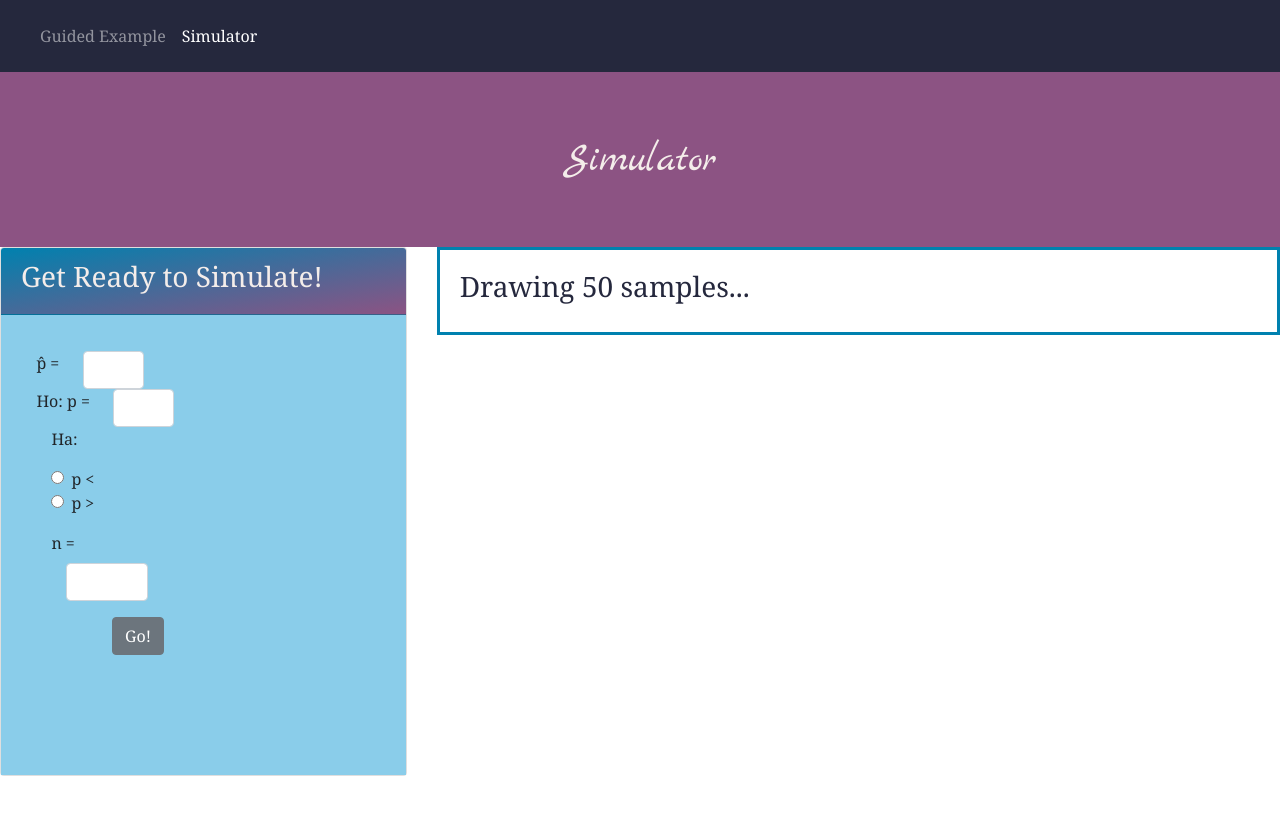
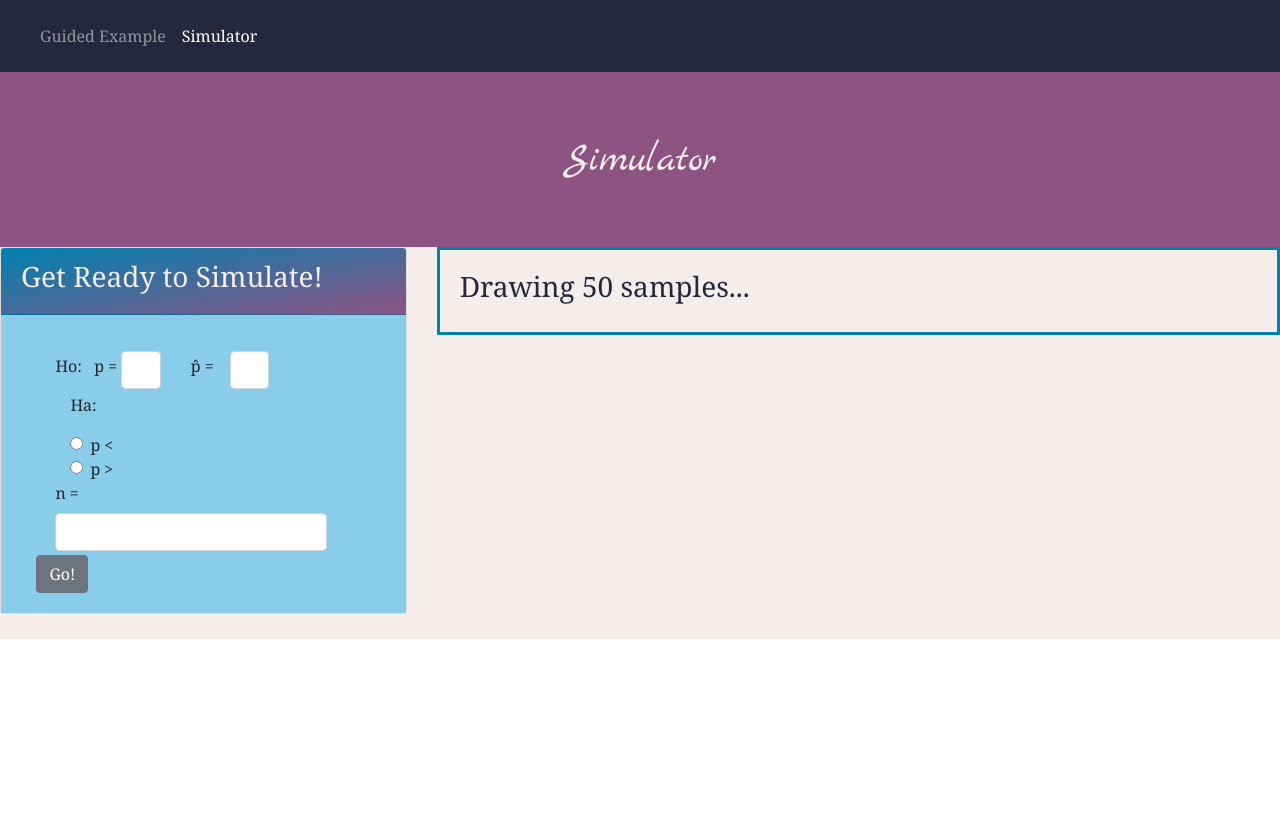
Before and after one commit to cukierm/Simulator-React, a React (Create React App) app: page /simulator in a window 1280 px wide. Shown: the top 814 px of the page. Built offline with nearby package versions, Linux system fonts and the light colour scheme.

Commit message:
messed around with the layout of the form

```diff
--- a/src/App.css
+++ b/src/App.css
@@ -47,7 +47,7 @@ h6 {
   background-image: linear-gradient(to bottom right, #0081AF, #8C5383);
 }
 
-.card-body {
+.CardBody {
   font-family: "Georgia", "Times", "Times New Roman", serif;
   background-color: #8ACDEA;
 }
--- a/src/components/GuidedExampleComponent.js
+++ b/src/components/GuidedExampleComponent.js
@@ -329,7 +329,7 @@ class GuidedExample extends Component {
 
     render() {
         return(
-            <React.Fragment>
+            <div style={{backgroundColor: '#F4EDEA'}}>
                 <FlexyJumbotron titleText={'Guided Example'} />
                 <PepsiChallenge />
                 <Proportions />
@@ -337,7 +337,7 @@ class GuidedExample extends Component {
                 <AlternativeHypothesis />
                 <SampleSize />
                 <Summary />
-            </React.Fragment>
+            </div>
         );
     }
 }
--- a/src/components/SimulatorContainerComponent.js
+++ b/src/components/SimulatorContainerComponent.js
@@ -97,17 +97,17 @@ class SimulatorContainer extends Component {
 
     render() {
         return (
-            <React.Fragment>
+            <div style={{backgroundColor: "#F4EDEA"}}>
               <FlexyJumbotron titleText="Simulator" />
                 <div className="row">
-                    <div className="col-md-4 col-sm-6">
+                    <div className="col-lg-4 col-sm-6">
                         <SimulatorForm updateState={this.updateState} />
                     </div>
                     <div className="col">
                         <Analysis pHat={this.state.pHat} ho={this.state.ho} ha={this.state.ha} n={this.state.n} display={this.state.display} />
                     </div>
                 </div>
-            </React.Fragment>
+            </div>
         );
     }
 }
--- a/src/components/SimulatorFormComponent.js
+++ b/src/components/SimulatorFormComponent.js
@@ -1,6 +1,7 @@
 import React, { Component } from 'react';
 import { Button, Label, Col, FormGroup, Form, Input, Card, CardHeader, CardBody } from 'reactstrap';
 import '../App.css';
+import FlexyJumbotron from './FlexyJumbotronComponent';
 
 
 class SimulatorForm extends Component {
@@ -43,65 +44,90 @@ class SimulatorForm extends Component {
     }
 
     render () {
+
+        const styles = {
+            row: {
+                display: 'flex',
+                alignItems: 'center',
+                margin: '4px'
+            },
+            label: {
+                fontSize: '3'
+            },
+            button: {
+                backgroundColor: '#0081AF'
+            },
+            buttonRow:{
+                display: 'flex',
+                alignItems: 'flex-end'
+            }
+        };
+
         return (
             <Card>
                 <CardHeader>
                     <h3>Get Ready to Simulate!</h3>
                 </CardHeader>
                 <CardBody>
-                    <div className="row mt-3 offset-1">
+                    <div className="Row mt-3 offset-1">
                         <Form onSubmit={this.handleSubmit}>
-                            <FormGroup row>
-                                <Label htmlFor="pHat">p&#770; = &nbsp;</Label>
-                                <Col xs={3}>
+                            <FormGroup row style={styles.row}>
+                                <Col xs={2.5} className='pr-0 mr-0'>
+                                    <Label styles={styles.label} htmlFor="ho">Ho: &nbsp; p = </Label>
+                                </Col>
+                                <Col xs={2} className='pl-0 ml-1'>
+                                    <Input type="text" id="ho" name="ho"
+                                        value={this.props.ho}
+                                        onChange={this.handleInputChange} />
+                                </Col>
+                                <Col xs={2} className='pr-0 mr-0'>
+                                <Label htmlFor="pHat">p&#770; = </Label>
+                                </Col>
+                                <Col xs={2} className='pl-0 ml-0'>
                                     <Input type="text" id="pHat" name="pHat"
                                         value={this.props.pHat}
                                         onChange={this.handleInputChange} />
                                 </Col>
                             </FormGroup>
-                            <FormGroup row>
-                                <Label htmlFor="ho">Ho: p = &nbsp;</Label>
-                                <Col xs={3}>
-                                    <Input type="text" id="ho" name="ho"
-                                        value={this.props.ho}
-                                        onChange={this.handleInputChange} />
-                                </Col>
-                            </FormGroup>
-                            <FormGroup>
+
+                            <FormGroup row style={styles.row}>
+                                <Col>
                                 <p>Ha: </p>
                                 <FormGroup check>
                                     <Label check>
                                         <Input type="radio" name="ha" value="<" id="haLt" checked={this.state.ha === "<"} onChange={this.handleInputChange} />{' '}
-                                        p &lt;
+                                        p &lt; {this.state.ho}
                                     </Label>
                                 </FormGroup>
                                 <FormGroup check>
                                     <Label check>
                                         <Input type="radio" name="ha" value=">" id="haGt" checked={this.state.ha === ">"} onChange={this.handleInputChange} />{' '}
-                                        p &gt;
+                                        p &gt; {this.state.ho}
                                     </Label>
+
                                 </FormGroup>
-                            </FormGroup>
-                            <FormGroup>
+                                </Col>
+                                <FormGroup row>
+                                    <Col>
                                         <Label htmlFor="n">n = &nbsp;</Label>
-                                <Col xs={4}>
                                     <Input type="text" id="n" name="n"
                                         value={this.props.n}
                                         onChange={this.handleInputChange} />
                                     </Col>
                                 </FormGroup>
-                            <FormGroup row>
-                                <Col md={{size: 10, offset: 2}}>
+                            </FormGroup>
+                            <FormGroup row styles={{display: 'flex', justifyContent: 'flex-end'}} >
+
                                     <Button type="submit">
                                         Go!
                                     </Button>
-                                </Col>
+
                             </FormGroup>
                             </Form>
                         </div>
                 </CardBody>
             </Card>
-        )
+        );
     }
 }
 
```
Lines whose indentation alone changed are shown as unchanged.
